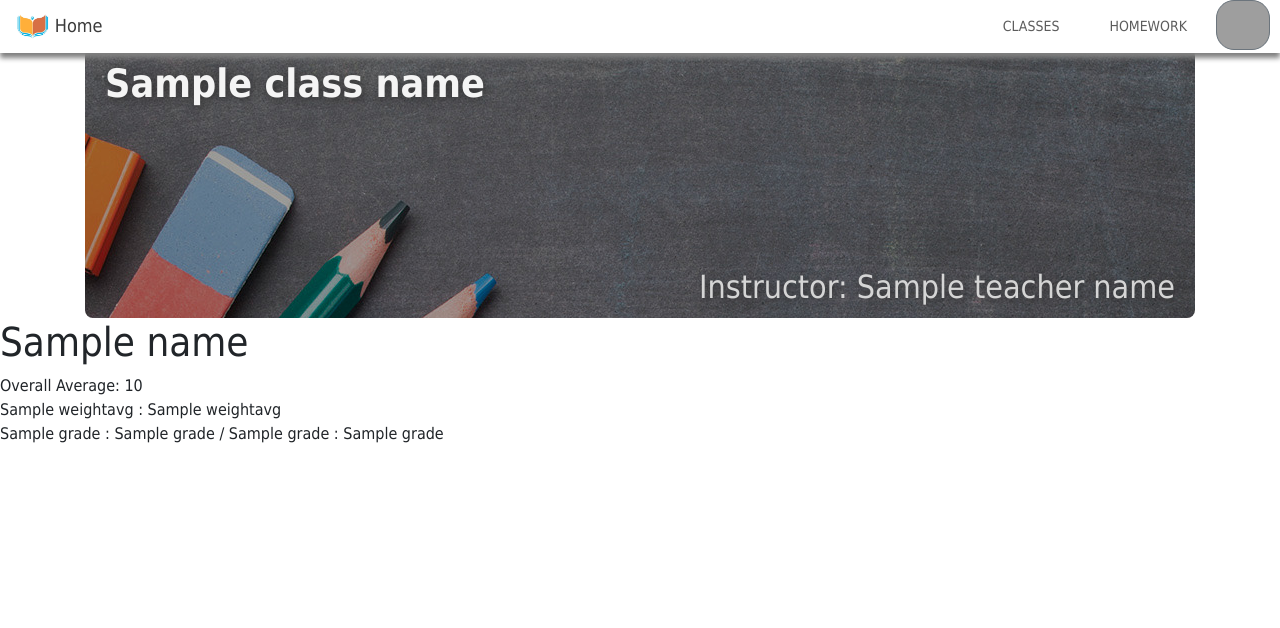
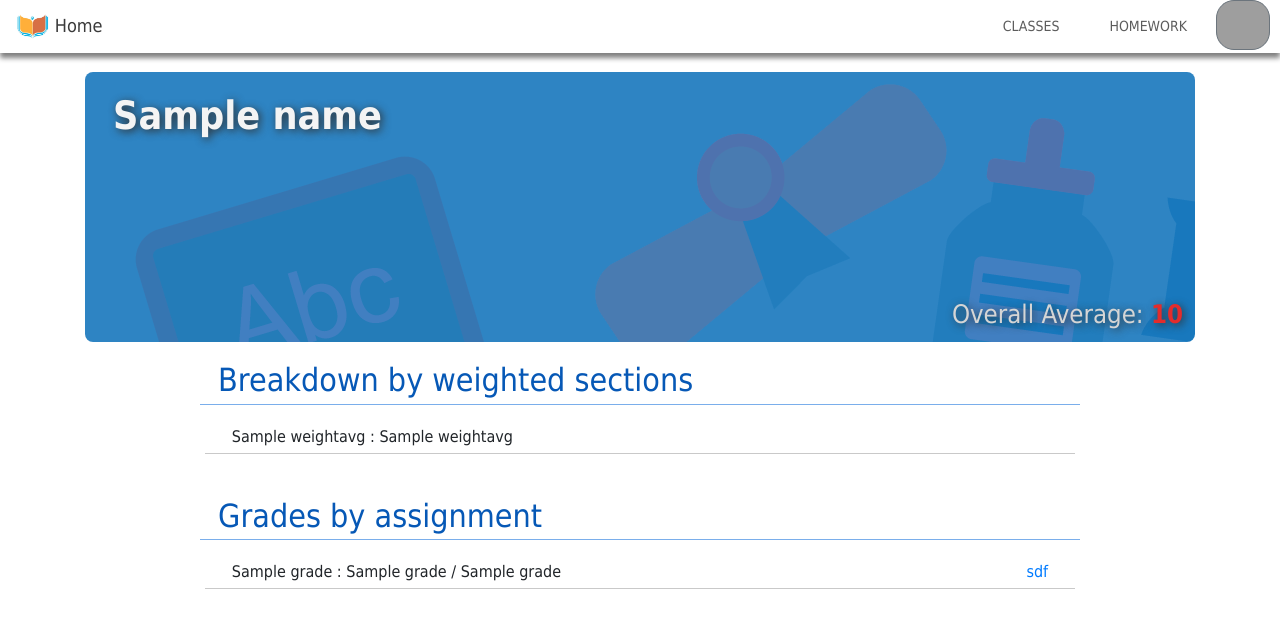
Before and after one commit to angelatom/illegalSkillsException, a Flask app: template templates/usergrades.html in a window 1280 px wide. Shown: the top 628 px of the page. Run offline with Flask 2, Linux system fonts and the light colour scheme; the template is opened without the code that fills it: most values are stand-ins (such as "Sample title", 1, 10 or a date in 2020); parts of the project's set-up code (start-up, migrations or seed data) failed here and were passed over; some libraries are stand-ins or nearby versions; grey boxes are pictures that could not be loaded.

Commit message:
alot of stuff

```diff
--- a/static/main.css
+++ b/static/main.css
@@ -121,6 +121,14 @@ color: black;
     font-family: Tahoma, Geneva, sans-serif;
     font-weight: 1000px;
     font-size: 2rem;
+    text-shadow: 2px 2px 8px #2f2f2f;
+}
+
+#navHeader6 {
+    color: #d5d5d5;
+    font-family: Tahoma, Geneva, sans-serif;
+    font-weight: 1000px;
+    font-size: 1.6em;
     text-shadow: 2px 2px 8px #2f2f2f;
 }
 
@@ -257,6 +265,15 @@ color: black;
     border-radius: 8px;
 }
 
+.grade-head {
+	background-image: url(../static/grades_background.png);
+    min-width: 100%;
+    min-height: 200px;
+    height: 270px;
+    background-position: cover;
+    border-radius: 8px;
+}
+
 .fam {
     font-family: Tahoma, sans-serif;
 }
--- a/templates/class.html
+++ b/templates/class.html
@@ -388,8 +388,8 @@
 			<div class="row mt-5">
 				<div class="col mt-1 text-center">
 					{% set url = "/gradebook/" + classID|string %}
-          <form action={{url}} method="POST">
-					<input name="assignment" type="text" class="mt-2" placeholder="Enter Assignment Name">
+					<form action={{url}} method="POST">
+						<input name="assignment" type="text" class="mt-2" placeholder="Enter Assignment Name">
 						<button id="btnClick" class="btn btn-primary">
 							Create
 						</button>
--- a/templates/usergrades.html
+++ b/templates/usergrades.html
@@ -36,9 +36,10 @@
 
 {% block content %}
 <div class="container">
-	<div class="d-flex flex-wrap class-head justify-content-between mt-5">
+	<div class="row mt-4"></div>
+	<div class="d-flex flex-wrap grade-head justify-content-between mt-5">
 		<div class="p-1 mr-auto">
-			<h2 id="navHeader3" class="ml-3 mt-2"><b>{{ className }}</b></h2>
+			<h2 id="navHeader3" class="ml-4 mt-3"><b>{{ name }}</b></h2>
 		</div>
 		<div class="d-flex flex-column mt-2 justify-content-between">
 			<div class="ml-auto mr-3 p-1">
@@ -47,21 +48,68 @@
 				<a href="{{ url }}"><button class="btn btn-success">New Post</button></a>
 				{% endif %}
 			</div>
-			<div class="p-1">
-				<h3 id="navHeader5" class="mb-2 mr-3">Instructor: {{ teacherName }}</h3>
+			<div class="p-1 mr-2">
+				<h4 id="navHeader6">Overall Average: <b style="color: #e32c2c;">{{ avg }}</b></h4>
 			</div>
 		</div>
 	</div>
+	<!-- sections -->
+	<div class="row mr-1 ml-1">
+		<div class="col-md-1"></div>
+		<div class="col">
+			<h2 class="mt-special mb-3 pb-1 text-mine btmBorder mr-1 ml-1"> &nbsp; Breakdown by weighted sections</h2>
+		</div>
+		<div class="col-md-1"></div>
+	</div>
+
+	{% for i in weightavgs %}
+	<div class="row mr-1 ml-1">
+		<div class="col-md-1"></div>
+		<div class="col ml-4 mr-4 btmBorder2">
+
+			<div class="d-flex flex-wrap justify-content-between ml-2 mr-2">
+				<div class="p-1 ">
+					{{i}} : {{weightavgs[i]}}
+				</div>
+				<div class="p-1">
+				</div>
+			</div>
+		</div>
+		<div class="col-md-1"></div>
+	</div>
+	{% endfor %}
+
+	<!-- assignments -->
+	<div class="row mr-1 ml-1 mt-4">
+		<div class="col-md-1"></div>
+		<div class="col">
+			<h2 class="mt-special mb-3 pb-1 text-mine btmBorder mr-1 ml-1"> &nbsp; Grades by assignment</h2>
+		</div>
+		<div class="col-md-1"></div>
+	</div>
+
+	{% for i in weightavgs %}
+	{% for i in grades %}
+	<div class="row mr-1 ml-1">
+		<div class="col-md-1"></div>
+		<div class="col ml-4 mr-4 btmBorder2">
+
+			<div class="d-flex flex-wrap justify-content-between ml-2 mr-2">
+				<div class="p-1 ">
+					{{i[2]}} : {{i[3]}} / {{i[4]}}
+				</div>
+				<div class="p-1">
+					<a href="sdf">sdf</a>
+				</div>
+			</div>
+		</div>
+		<div class="col-md-1"></div>
+	</div>
+	{% endfor %}
+	{% endfor %}
+
 </div>
 
-<h1> {{name}} </h1>
-Overall Average: {{avg}}<br>
-{% for i in weightavgs %}
-{{i}} : {{weightavgs[i]}}<br>
-{% endfor %}
-{% for i in grades %}
-{{i[2]}} : {{i[3]}} / {{i[4]}} : {{i[5]}}<br>
-{% endfor %}
 <script src="https://ajax.googleapis.com/ajax/libs/jquery/3.2.1/jquery.min.js" type="text/javascript"></script>
 <script src="https://stackpath.bootstrapcdn.com/bootstrap/4.2.1/js/bootstrap.bundle.min.js"></script>
 {% endblock %}
```
Also changed, not shown: templates/gradebook.html (+6 -3 lines), static/grades_background.png (added).
